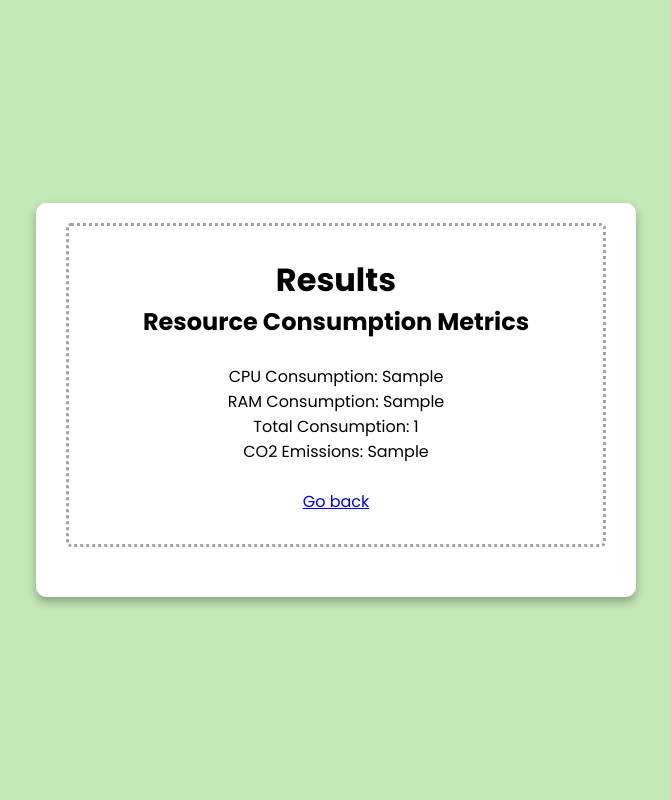
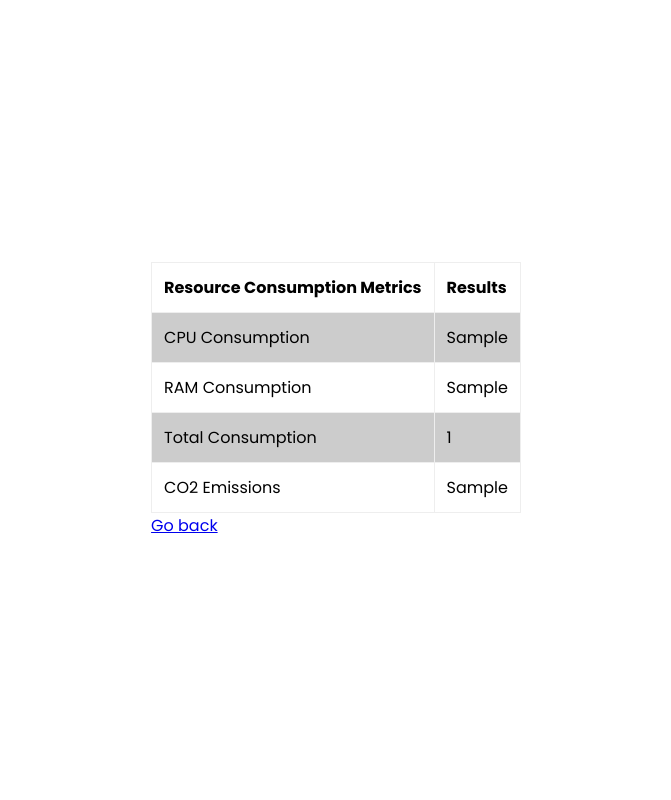
Before and after one commit to poojasree06/SE_Tool, a Flask app: template database/templates/result.html in a window 1280 px wide. Shown: the whole page, without its empty margins (304-975 px from the left). Run offline with Flask 3, Linux system fonts and the light colour scheme; the template is opened without the code that fills it: most values are stand-ins (such as "Sample title", 1, 10 or a date in 2020).

Commit message:
seperated css

```diff
--- /dev/null
+++ b/database/static/result.css
@@ -0,0 +1,31 @@
+@import url("https://fonts.googleapis.com/css2?family=Poppins:wght@200;300;400;500;600;700&display=swap");
+@import url('https://fonts.googleapis.com/css2?family=Noto+Sans:ital,wght@0,400;0,700;1,400;1,700&display=swap');
+
+* {
+    margin: 0;
+    padding: 0;
+    box-sizing: border-box;
+    font-family: "Poppins", sans-serif;
+}
+
+body {
+    display: flex;
+    align-items: center;
+    justify-content: center;
+    min-height: 100vh;
+}
+table {
+    border-collapse: collapse;
+    width: 100%;
+}
+
+th,
+td {
+    padding: 0.75rem;
+    text-align: left;
+    border: 1px solid #eee;
+}
+
+tbody tr:nth-child(odd) {
+    background: #ccc;
+}
--- a/database/static/template.css
+++ /dev/null
@@ -1,215 +0,0 @@
-@import url("https://fonts.googleapis.com/css2?family=Poppins:wght@200;300;400;500;600;700&display=swap");
-@import url('https://fonts.googleapis.com/css2?family=Noto+Sans:ital,wght@0,400;0,700;1,400;1,700&display=swap');
-
-* {
-    margin: 0;
-    padding: 0;
-    box-sizing: border-box;
-    font-family: "Poppins", sans-serif;
-}
-
-body {
-    display: flex;
-    align-items: center;
-    justify-content: center;
-    min-height: 100vh;
-    background: #c5e8b7;
-}
-
-.home-container {
-    height: 100vh;
-    width: 100%;
-    display: flex;
-    justify-content: center;
-    background-color: #fcfcfc;
-    /* background: linear-gradient(to top, #56e2d7 0%, #58cff1 100%); */
-}
-
-.header {
-    margin: 60px;
-    text-align: center;
-}
-
-.home-card {
-    border-radius: 10px;
-    box-shadow: 0 5px 10px 0 rgba(0, 0, 0, 0.3);
-    width: 600px;
-    height: 270px;
-    background-color: #ffffff;
-    padding: 10px 30px 40px;
-    align-items: center;
-    justify-content: center;
-    margin: auto;
-    position: absolute;
-    top: 30%;
-    left: 30%;
-}
-
-.home-card-1 {
-    border-radius: 10px;
-    box-shadow: 0 5px 10px 0 rgba(0, 0, 0, 0.3);
-    width: 600px;
-    height: 300px;
-    background-color: #ffffff;
-    padding: 10px 30px 40px;
-    align-items: center;
-    justify-content: center;
-    margin: auto;
-    position: absolute;
-    top: 30%;
-    left: 30%;
-}
-.home-card-2 {
-    border-radius: 10px;
-    box-shadow: 0 5px 10px 0 rgba(0, 0, 0, 0.3);
-    width: 600px;
-    height: 220px;
-    background-color: #ffffff;
-    padding: 10px 30px 40px;
-    align-items: center;
-    justify-content: center;
-    margin: auto;
-    position: absolute;
-    top: 30%;
-    left: 30%;
-}
-.details{
-    padding: 100px;
-}
-
-.drop_box {
-    margin: 10px 0;
-    padding: 30px;
-    display: flex;
-    align-items: center;
-    justify-content: center;
-    flex-direction: column;
-    border: 3px dotted #a3a3a3;
-    border-radius: 5px;
-}
-
-.home-btn {
-    text-decoration: none;
-    background-color: #57c84d;
-    /* background-color: #58cff1; */
-    color: #ffffff;
-    padding: 10px 20px;
-    border: none;
-    outline: none;
-    transition: 0.3s;
-    margin-top: 20px;
-    cursor: pointer;
-}
-
-.home-btn:hover {
-    text-decoration: none;
-    background-color: #ffffff;
-    color: #57c84d;
-    /* color:#58cff1; */
-    padding: 10px 20px;
-    border: none;
-    outline: 1px solid #010101;
-}
-
-::selection {
-    color: #fff;
-    background: #4671ea;
-}
-
-.wrapper textarea {
-    width: 100%;
-    resize: none;
-    height: 59px;
-    outline: none;
-    padding: 15px;
-    font-size: 16px;
-    margin-top: 20px;
-    border-radius: 5px;
-    max-height: 330px;
-    caret-color: #4671ea;
-    border: 1px solid #bfbfbf;
-}
-
-textarea::placeholder {
-    color: #b3b3b3;
-}
-
-textarea::-webkit-scrollbar {
-    width: 0px;
-}
-
-.form input {
-    margin: 10px 0;
-    width: 100%;
-    background-color: #e2e2e2;
-    border: none;
-    outline: none;
-    padding: 12px 20px;
-    border-radius: 4px;
-}
-.header {
-    margin-bottom: 18px;
-}
-.results-card h1,h2,p{
-    text-align: center;
-    justify-content: center;
-    align-items: center;
-}
-.results-card{
-    border-radius: 10px;
-    box-shadow: 0 5px 10px 0 rgba(0, 0, 0, 0.3);
-    background-color: #ffffff;
-    padding: 10px 30px 40px;
-    align-items: center;
-    justify-content: center;
-    margin: auto;
-    position: absolute;
-    width: 600px;
-}
-
-
-.container {
-    height: 50vh;
-    width: 100%;
-    display: flex;
-    align-items: center;
-    justify-content: center;
-    background-color: #c5e8b7;
-}
-
-.error {
-    color: red;
-  }
-
-.no-sql-container{
-    width: 600px;
-    height: 600px;
-    padding: 32px;
-    border-radius: 16px;
-    background: #fff;
-    -webkit-box-shadow: 1px 1px 24px -10px rgba(0, 0, 0, 0.4);
-    -moz-box-shadow: 1px 1px 24px -10px rgba(0, 0, 0, 0.4);
-    box-shadow: 1px 1px 24px -10px rgba(0, 0, 0, 0.4);
-}
-.db-no-sql{
-    height: 30px;
-    width: 400px;
-}
-.right {
-    float: right;
-}
-
-.left {
-    float: left;
-}
-.drop_box-1 {
-    margin: 100px 40px;
-    width: 450px;
-    padding: 60px;
-    display: flex;
-    align-items: center;
-    justify-content: center;
-    flex-direction: column;
-    border: 3px dotted #a3a3a3;
-    border-radius: 5px;
-}
--- a/database/templates/result.html
+++ b/database/templates/result.html
@@ -5,25 +5,37 @@
 	<meta http-equiv="X-UA-Compatible" content="IE=edge">
 	<meta name="viewport" content="width=device-width, initial-scale=1.0">
 	<title>Query Executor - Results</title>
-	<link rel="stylesheet" href="../static/template.css">
+	<link rel="stylesheet" href="../static/result.css">
 </head>
 <body>
-
-	<div class="container">
-		<div class="results-card">
-			<div class="drop_box">
-				<h1>Results</h1>
-				<h2>Resource Consumption Metrics</h2>
-				<br>
-				<p>CPU Consumption: {{ cpu_consumption }}</p>
-				<p>RAM Consumption: {{ ram_consumption }}</p>
-				<p>Total Consumption: {{ total_consumption }}</p>
-				<p>CO2 Emissions: {{ co2_emissions }}</p>
-				<br>
-				<a href="{{ url_for('home') }}">Go back</a>
-			</div>
-		</div>
+	<div class="result-container">
+		<table>
+			<thead>
+				<tr>
+					<th>Resource Consumption Metrics</th>
+					<th>Results</th>
+				</tr>
+			</thead>
+			<tbody>
+				<tr>
+					<td>CPU Consumption</td>
+					<td>{{ cpu_consumption }}</td>
+				</tr>
+				<tr>
+					<td>RAM Consumption</td>
+					<td>{{ ram_consumption }}</td>
+				</tr>
+				<tr>
+					<td>Total Consumption</td>
+					<td>{{ total_consumption }}</td>
+				</tr>
+				<tr>
+					<td>CO2 Emissions</td>
+					<td>{{ co2_emissions }}</td>
+				</tr>
+			</tbody>
+		</table>
+		<a href="{{ url_for('home') }}">Go back</a>
 	</div>
-
 </body>
 </html>
```
Also changed, not shown: database/static/home.css (added, +93 -0 lines), database/static/nosql.css (added, +77 -0 lines), database/static/sql.css (added, +82 -0 lines), database/templates/home.html (+4 -4 lines), database/templates/nosql_details.html (+6 -6 lines), database/templates/sql_details.html (+17 -14 lines).
